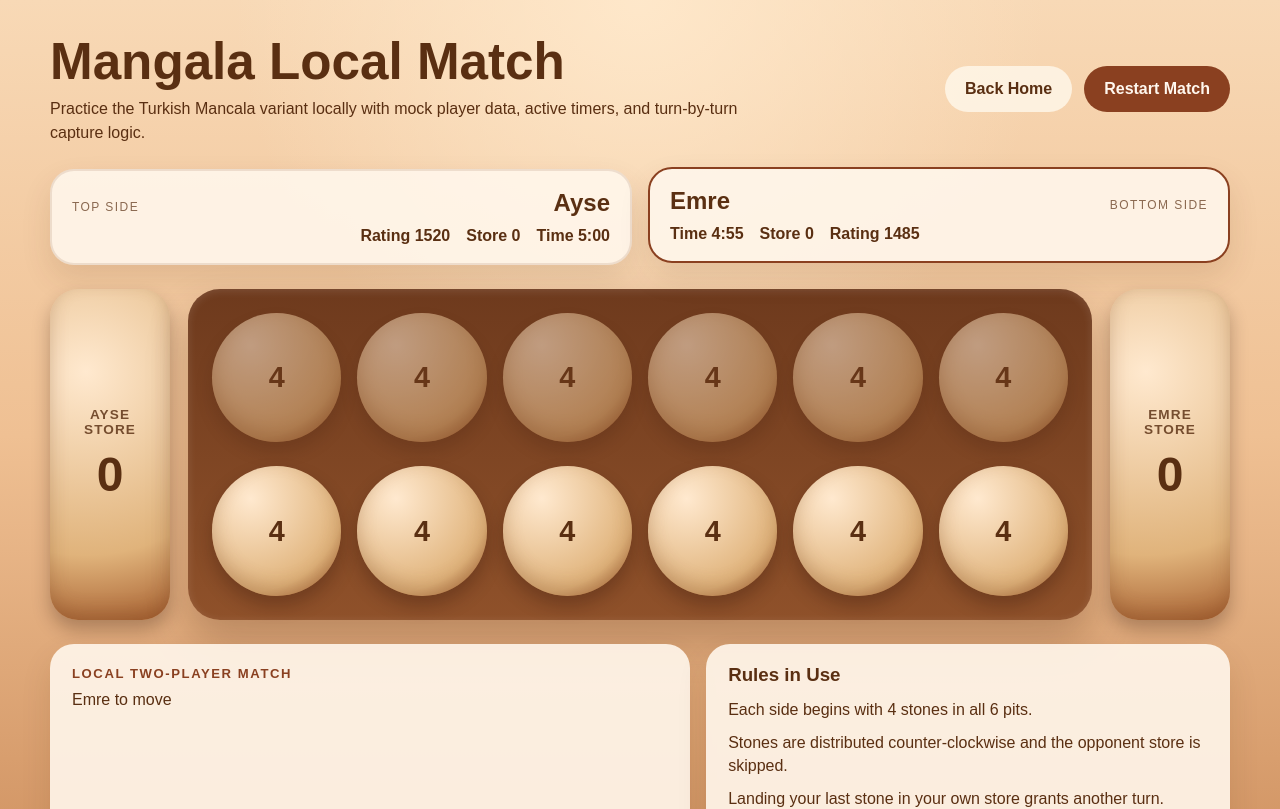
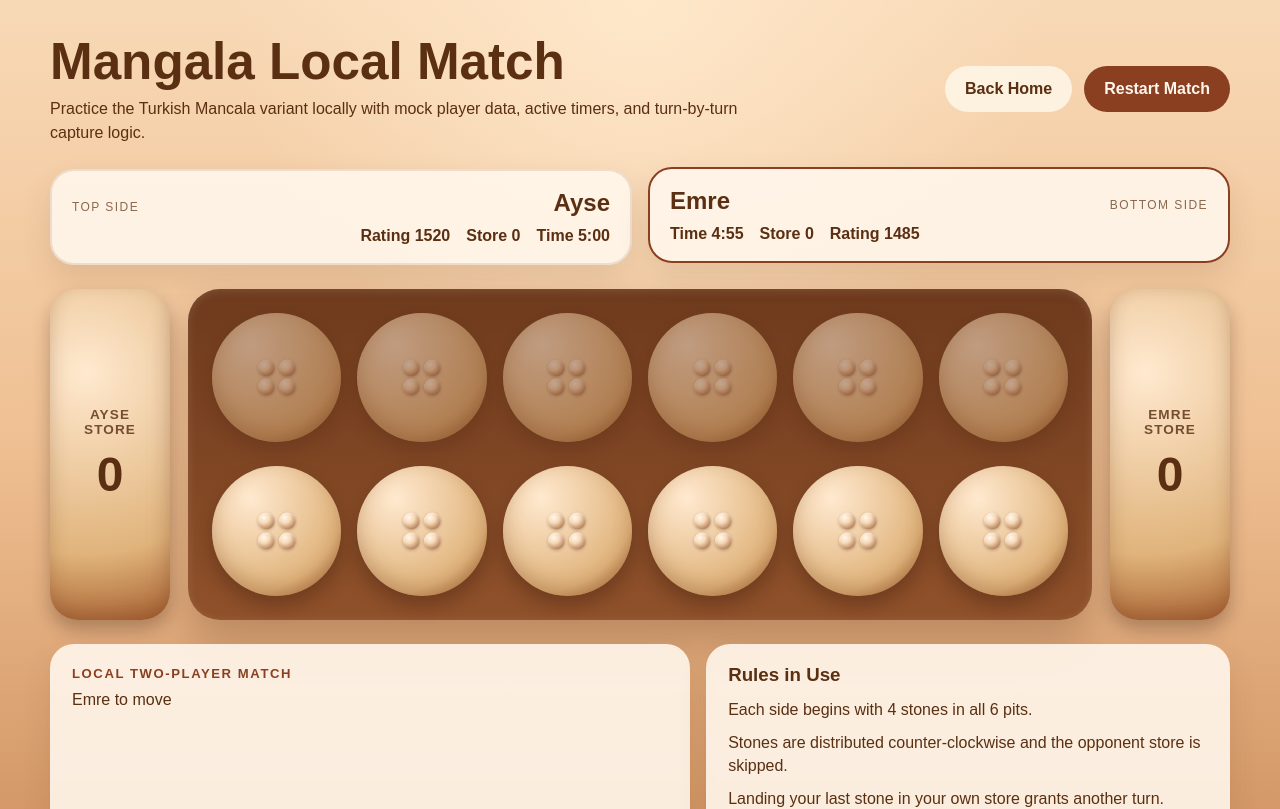
Before and after one commit to Teamuchin/online-mangala-website, a React (Vite) app: page /game/local in a window 1280 px wide. Shown: the top 809 px of the page. Built offline with nearby package versions, Linux system fonts and the light colour scheme; a web font is replaced by a local one.

Commit message:
Enhance Board component with dynamic stone rendering and update styles for pits and stones

```diff
--- a/src/components/mangala/Board.jsx
+++ b/src/components/mangala/Board.jsx
@@ -1,7 +1,38 @@
 import { PLAYER_CONFIG } from './gameLogic'
 import styles from './MangalaGame.module.css'
 
+const MAX_VISIBLE_STONES = 12
+const ROW_ORDER = [0, 1, 2, 3, 2.5, 1.5]
+const MAX_STONES_PER_ROW = 2
+const ROW_GAP_PERCENT = 15
+
+function getStoneRows(count) {
+  const rowCount = Math.ceil(count / MAX_STONES_PER_ROW)
+  const rowPositions = ROW_ORDER.slice(0, rowCount)
+  const minPosition = Math.min(...rowPositions)
+  const maxPosition = Math.max(...rowPositions)
+  const centerPosition = (minPosition + maxPosition) / 2
+
+  return Array.from({ length: rowCount }, (_, rowIndex) => {
+    const stonesInRow = Math.min(
+      MAX_STONES_PER_ROW,
+      count - rowIndex * MAX_STONES_PER_ROW,
+    )
+    const visualPosition = rowPositions[rowIndex]
+    const top = 50 + (visualPosition - centerPosition) * ROW_GAP_PERCENT
+
+    return {
+      id: `row-${rowIndex}`,
+      top: `${top}%`,
+      stonesInRow,
+    }
+  })
+}
+
 function Pit({ count, disabled, isSelected, onClick }) {
+  const shouldUseOverflowCount = count > MAX_VISIBLE_STONES
+  const rows = shouldUseOverflowCount ? [] : getStoneRows(count)
+
   return (
     <button
       type="button"
@@ -9,7 +40,29 @@ function Pit({ count, disabled, isSelected, onClick }) {
       onClick={onClick}
       disabled={disabled}
     >
-      <span className={styles.pitCount}>{count}</span>
+      <span className={styles.pitSurface}>
+        {shouldUseOverflowCount ? (
+          <span className={styles.pitCount}>{count}</span>
+        ) : (
+          rows.map((row) => (
+            <span
+              key={row.id}
+              className={styles.stoneRow}
+              style={{ top: row.top }}
+            >
+              {Array.from({ length: row.stonesInRow }, (_, stoneIndex) => (
+                <span
+                  key={`${row.id}-${stoneIndex}`}
+                  className={styles.stone}
+                />
+              ))}
+            </span>
+          ))
+        )}
+      </span>
+      {shouldUseOverflowCount && (
+        <span className={styles.pitOverflowCount}>{count} stones</span>
+      )}
     </button>
   )
 }
--- a/src/components/mangala/MangalaGame.module.css
+++ b/src/components/mangala/MangalaGame.module.css
@@ -144,15 +144,15 @@
 }
 
 .pit {
-  aspect-ratio: 1 / 1;
-  border-radius: 50%;
   border: none;
   cursor: pointer;
-  background: radial-gradient(circle at 30% 25%, #ffe9cf, #e0b37b 70%, #a76030 100%);
+  background: transparent;
   color: #5a2f12;
-  font-size: 1.8rem;
-  font-weight: 800;
-  box-shadow: inset 0 -8px 18px rgba(108, 54, 22, 0.25), 0 10px 18px rgba(38, 16, 6, 0.28);
+  display: flex;
+  flex-direction: column;
+  align-items: center;
+  gap: 8px;
+  padding: 0;
 }
 
 .pit:disabled {
@@ -161,14 +161,54 @@
 }
 
 .selectedPit {
-  outline: 4px solid #fff0c2;
   transform: scale(1.03);
 }
 
+.pitSurface {
+  position: relative;
+  width: 100%;
+  aspect-ratio: 1 / 1;
+  border-radius: 50%;
+  background: radial-gradient(circle at 30% 25%, #ffe9cf, #e0b37b 70%, #a76030 100%);
+  box-shadow: inset 0 -8px 18px rgba(108, 54, 22, 0.25), 0 10px 18px rgba(38, 16, 6, 0.28);
+}
+
+.selectedPit .pitSurface {
+  outline: 4px solid #fff0c2;
+}
+
+.stoneRow {
+  position: absolute;
+  left: 50%;
+  transform: translate(-50%, -50%);
+  display: inline-flex;
+  justify-content: center;
+  gap: 4px;
+  width: 76%;
+}
+
+.stone {
+  width: 17px;
+  height: 17px;
+  border-radius: 50%;
+  background: radial-gradient(circle at 35% 30%, #fff8ef 0%, #f7d8b5 35%, #8a4a22 100%);
+  box-shadow: inset 0 1px 2px rgba(255, 255, 255, 0.45), 0 1px 3px rgba(55, 24, 8, 0.28);
+}
+
 .pitCount {
-  display: inline-flex;
-  min-width: 2ch;
+  position: absolute;
+  inset: 0;
+  display: flex;
+  align-items: center;
   justify-content: center;
+  font-size: 1.8rem;
+  font-weight: 800;
+}
+
+.pitOverflowCount {
+  font-size: 0.85rem;
+  font-weight: 700;
+  line-height: 1;
 }
 
 .store {
@@ -264,4 +304,13 @@
   .boardCenter {
     padding: 18px 12px;
   }
+
+  .stoneRow {
+    gap: 3px;
+  }
+
+  .stone {
+    width: 14px;
+    height: 14px;
+  }
 }
```
